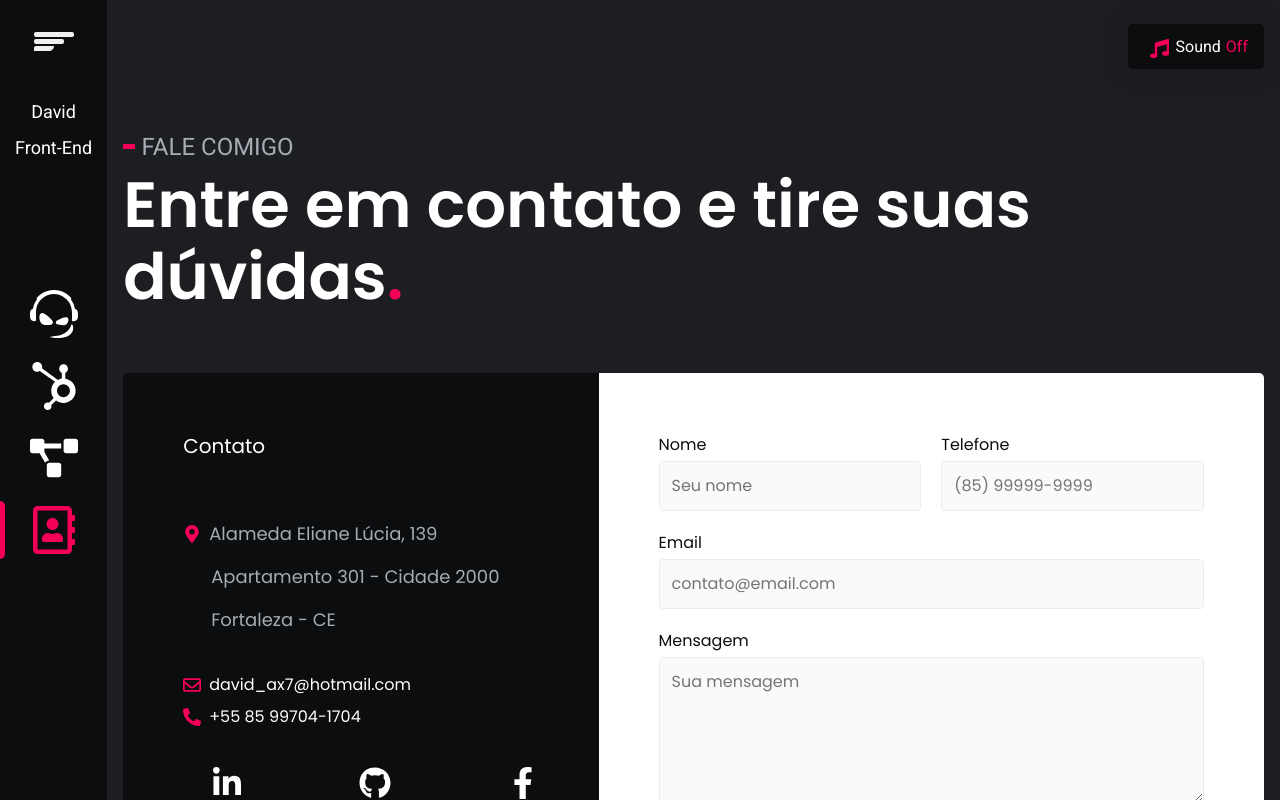
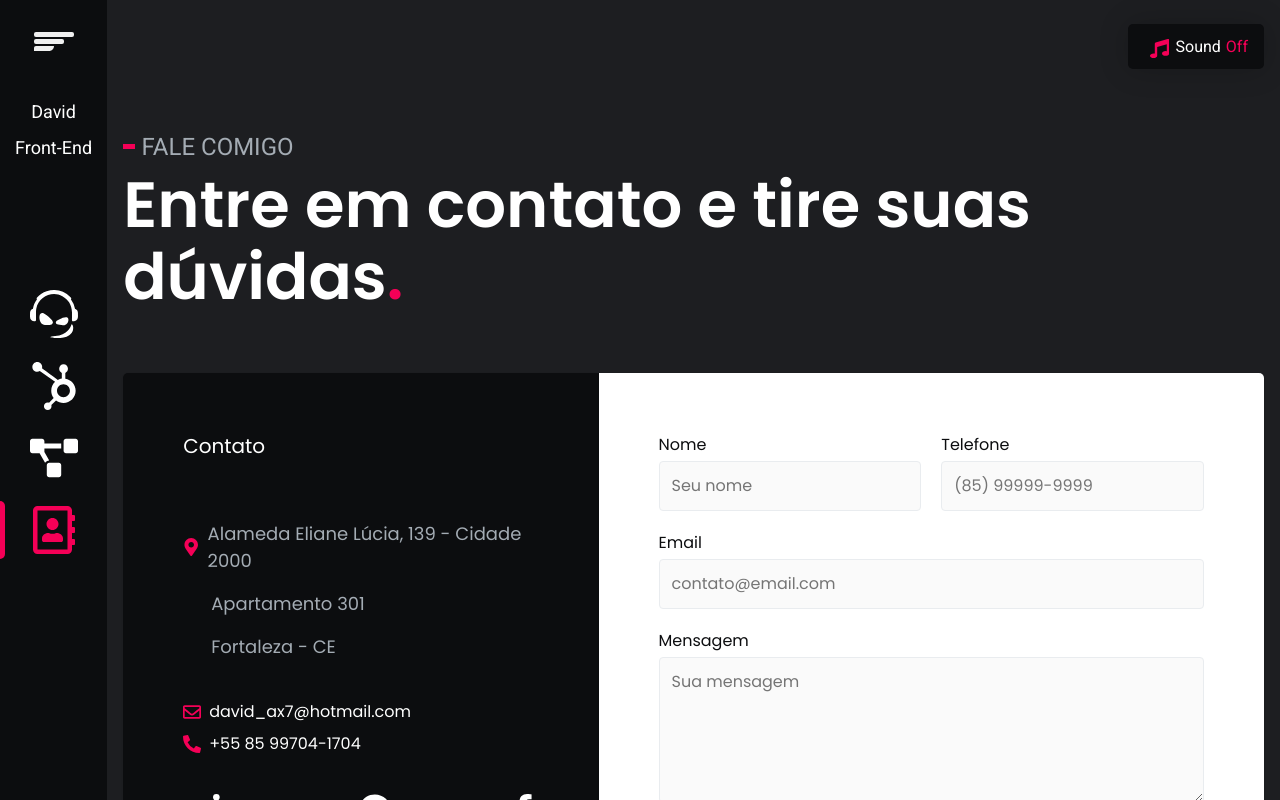
Before and after one commit to Leoodaviid/portfolio-david, a React (Create React App) app: page /contato in a window 1280 px wide. Built offline with nearby package versions, Linux system fonts and the light colour scheme.

Commit message:
Ajuste endereço

```diff
--- a/src/pages/Contato/Contato.tsx
+++ b/src/pages/Contato/Contato.tsx
@@ -27,9 +27,9 @@ const Contato = () => {
           <div className="contact-address">
             <p>
               <FaMapMarkerAlt />
-              Alameda Eliane Lúcia, 139
+              Alameda Eliane Lúcia, 139 - Cidade 2000
             </p>
-            <p>Apartamento 301 - Cidade 2000</p>
+            <p>Apartamento 301</p>
             <p>Fortaleza - CE</p>
           </div>
           <address>
```
